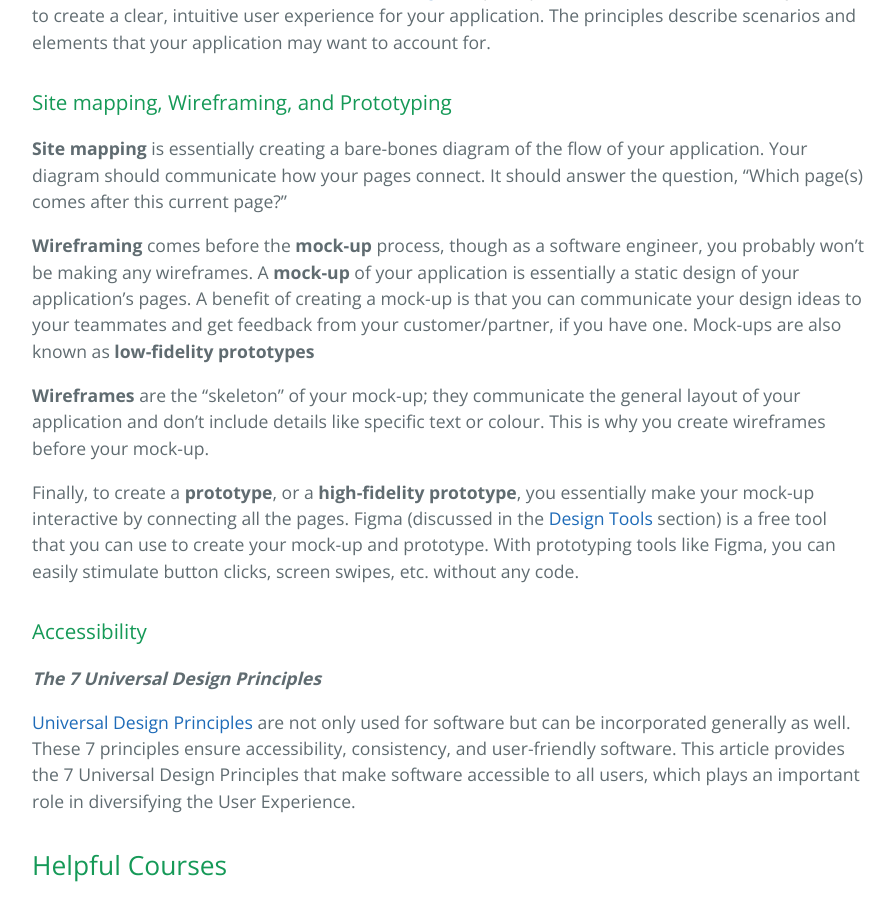
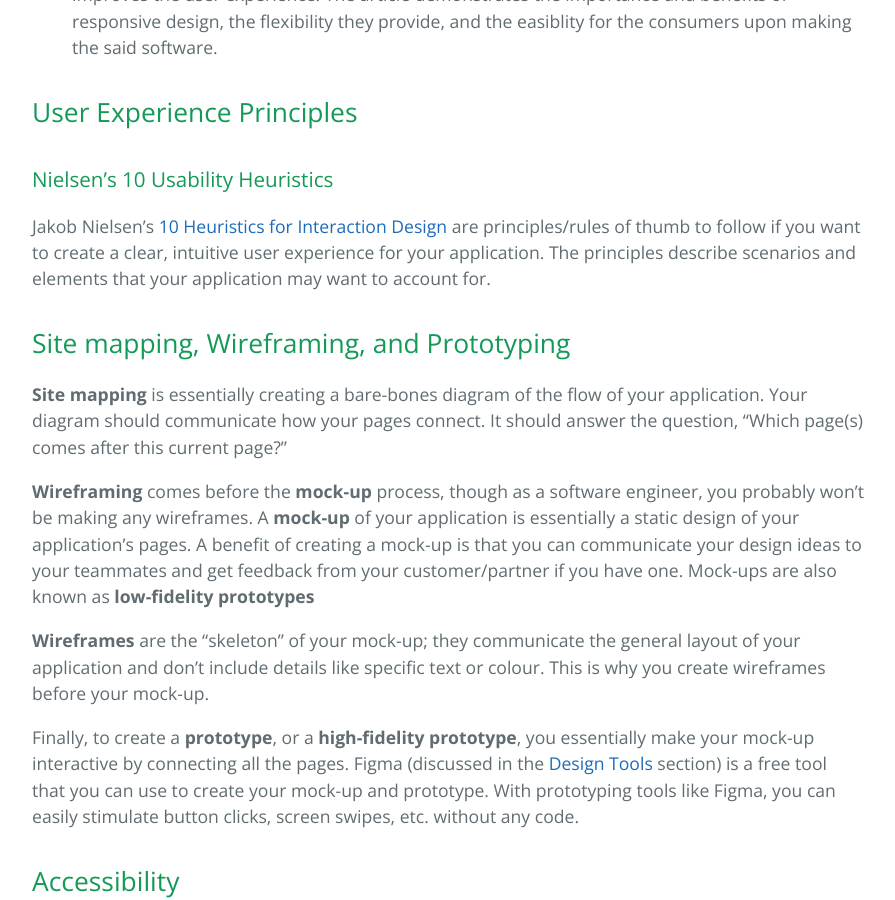
Before and after one commit to learning-software-engineering/learning-software-engineering.github.io, a Jekyll site: the page built from Topics/User_Experience.md, in a window 1280 px wide and 900 px high, scrolled down 6129 px. Shown: the whole window, without its empty margins (192-1087 px from the left). Built offline with Jekyll 4.4.1, drawn with Linux system fonts in a browser that asks for light colours; our own code applies the rules of GitHub Pages for plain Markdown files.

Commit message:
Update User_Experience.md
format update

````diff
--- a/Topics/User_Experience.md
+++ b/Topics/User_Experience.md
@@ -16,7 +16,7 @@
 5. [User Experience-Oriented Games](https://learning-software-engineering.github.io/Topics/User_Experience.html#user-experience-oriented-games)
 
 
-## Overview
+# Overview
 User experience (UX) is a large and broad topic. It covers the overall experience of the user and how they interact with software systems and applications. The main focus of User Experience is to make a piece of software accessible, easy to follow (i.e., user-friendly) and adaptable to the user's needs. There is no set of standard rules that make up a "great" user experience, as it often depends on the product and the consumers who are using the products.
 
 User experience is not to be confused with UI (User Interface) and UX _design_. While these topics have similarities with user experience, they are also different in their own ways:
@@ -29,13 +29,13 @@ There are many resources that differentiate between user experience, UI design,
 - [Differences Between UX and UI Design](https://bootcamp.cvn.columbia.edu/blog/what-is-ux-design/#:~:text=User%20experience%20(UX)%20refers%20to,usability%2C%20function%2C%20and%20design.)
 
 
-## Fundamentals of User Experience
+# Fundamentals of User Experience
 As mentioned earlier, user experience is not easy to define as it is a large and broad topic. Here are a _few_ areas of UX that software engineers should pay attention to:
 
-### User Research
+## User Research
 When it comes to user experience, conducting user research is very important as it lets us discover new problems and address deeper issues. As a software engineer, it may be extensive for you to conduct user research, but there are tools that you can use to understand your users better, such as the following:
 
-___Point-of-View Statements___
+### Point-of-View Statements
 
 POV statements let you describe your user and their needs, and they can help you discover new problems/questions that you need to solve before creating your application.
 
@@ -47,7 +47,7 @@ The structure of a POV statement is:
 
 Now that we've realized a possible pain point for a senior citizen, we can look into implementing our grocery shopping app such that it's accessible to this target audience.
 
-___User Personas___
+### User Personas
 
 User personas should be built from user research data, not stereotypes. In CSC301, your partner may guide you in creating personas, but in the worst case, you'll find yourself creating personas from no data since you don't have time to conduct research. Nonetheless, there are many benefits to creating personas, including, but not limited to:
 - Provides you with a better understanding of your target user groups
@@ -66,18 +66,18 @@ If you use a template, it'll prompt you to fill in specific information about yo
 
 A quick Google image search for "User Persona" will help tie all this information together.
 
-### Visual Elements of User Interface Design
-___Design Principles___
+## Visual Elements of User Interface Design
+### Design Principles
 
 UI designers achieve a visual hierarchy (i.e., the order a user processes the application's information) in their interfaces by using contrast. To create contrast, consider playing around with the following elements:
 
-_Scale_
+**_Scale_**
 > <h1>Larger text attracts the eye,</h1> <h6>whereas smaller text is easier to ignore.</h6>
 
-_Weight_
+**_Weight_**
 > **Bold text attracts the eye** much more than regular text.
 
-_Direction_
+**_Direction_**
 
 You want to direct your users to a call to action. For example:
 > <h1>Welcome!</h1>
@@ -89,33 +89,33 @@ Your eyes easily flow from the title to the smaller message. Then, you're inclin
 > Please click the button.
 At first, you feel confused as to why there's a button at the top. Then you read the message, and now your eyes have to flick back to the top to find the button. It's a minor detail, but it still negatively affects the flow of the application.
 
-_Form/shape_
+**_Form/shape_**
 
 You can combine shapes with lines to make elements like buttons.
 
-_Texture_
+**_Texture_**
 
 You can use texture to draw a user's eye to elements like titles, icons, and buttons. Keep in mind that texture and patterns are different -- patterns are small repetitive elements (like polka dots, while texture is not necessarily repetitive. Read more about texture [here](https://uxdesign.cc/web-design-theory-texture-1e07c29b10e5), and see examples of websites that use texture [here](https://www.webfx.com/blog/web-design/textured-website-designs-inspiration/).
 
-_Space_
+**_Space_**
 
 Make use of whitespace so users have an easier time reading your application's text.
 
-_Value/shade_
+**_Value/shade_**
 
 Value can attract the eye. For example, you can use shading to create button shadows.
 
-_Colour_
+**_Colour_**
 ```diff
 - Red text seems urgent,
 + whereas green usually indicates success.
 ! Orange feels like a warning of some sort.
 ```
 
-___Color Theory___
+### Color Theory
 - [Colors Influence Choice](https://usabilitygeek.com/colour-user-experience-psychology/#:~:text=Colour%20plays%20a%20crucial%20role,and%20identified%20with%20your%20industry.): Users are shown certain colours to enforce actions. For example, red is commonly linked to aggressive or bad emotions and as such can be used as a cancel to dissuade people from refunding items.
 
-___Button Design___
+### Button Design
 
 Your buttons need to look clickable. Otherwise, your user may not understand that your button is interactive. Your buttons can have certain states:
 - Normal: communicates that the button is interactive
@@ -128,7 +128,7 @@ Learn more about button design [here](https://uxdesign.cc/button-design-user-int
 
 You may find this article on [Amazon's One-Click Button](https://medium.com/@cccalibour/how-ux-design-makes-a-difference-amazons-continue-button-901618a8b00e) interesting. It discusses how the design of buttons can drastically improve user experience... and increase your revenue! :)
 
-___Navigation Systems___
+### Navigation Systems
 
 Your users should feel comfortable with navigating through your application. Here are some elements to consider...
 - Wayfinding: this includes breadcrumbs, convenient links to take you back to the home page, and "you are here" indicators.
@@ -140,46 +140,46 @@ Your users should feel comfortable with navigating through your application. Her
 - Search bars
 - Shortcuts to related content
 
-___Typography___
+### Typography
 
 Make sure the text on your application is **legible**! Body text should be at least 16px; on bigger screens, body text should be at least 20-24px. Your line height should also be around 1.5 times the font size for an easier reading experience. You may also want to consider using 40-70 characters per line so that your user's eyes aren't flicking back and forth all the time.
 
 Make sure to use a universal, legible font style, and don't use extremely contrasting colours. For example, pure black text against a pure white background is too stark for the eyes and will eventually cause eye strain. Consider dimming it down.
 
-___Established Norms___
+### Established Norms
 - [Scrolls On Socials](https://forgeandsmith.com/blog/scrolling-vs-clicking-whats-the-preferred-user-experience/): Users are conditioned for scrolling, and now every new social media app conforms to scrolling.
 
-___Responsive Design___
+### Responsive Design
 - [Responsive Design](https://devrix.com/tutorial/important-responsive-design/): Responsive Design generally refers to a design where the software is adaptable to the consumer's device. The responsive design can be many things including screen sizes, collapsing of navbars, adjusting texts based on the screens, scrolling effects and more. The benefits of a responsive design make your software accessible across varying devices and overall improves the user experience. The article demonstrates the importance and benefits of responsive design, the flexibility they provide, and the easiblity for the consumers upon making the said software.
 
-### User Experience Principles
-___Nielsen's 10 Usability Heuristics___
+## User Experience Principles
+### Nielsen's 10 Usability Heuristics
 
 Jakob Nielsen's [10 Heuristics for Interaction Design](./User_Experience/Usability_Heuristics.md) are principles/rules of thumb to follow if you want to create a clear, intuitive user experience for your application. The principles describe scenarios and elements that your application may want to account for.
 
-### Site mapping, Wireframing, and Prototyping
+## Site mapping, Wireframing, and Prototyping
 **Site mapping** is essentially creating a bare-bones diagram of the flow of your application. Your diagram should communicate how your pages connect. It should answer the question, "Which page(s) comes after this current page?"
 
-**Wireframing** comes before the **mock-up** process, though as a software engineer, you probably won't be making any wireframes. A **mock-up** of your application is essentially a static design of your application's pages. A benefit of creating a mock-up is that you can communicate your design ideas to your teammates and get feedback from your customer/partner, if you have one. Mock-ups are also known as **low-fidelity prototypes**
+**Wireframing** comes before the **mock-up** process, though as a software engineer, you probably won't be making any wireframes. A **mock-up** of your application is essentially a static design of your application's pages. A benefit of creating a mock-up is that you can communicate your design ideas to your teammates and get feedback from your customer/partner if you have one. Mock-ups are also known as **low-fidelity prototypes**
 
 **Wireframes** are the "skeleton" of your mock-up; they communicate the general layout of your application and don't include details like specific text or colour. This is why you create wireframes before your mock-up.
 
-Finally, to create a **prototype**, or a **high-fidelity prototype**, you essentially make your mock-up interactive by connecting all the pages. Figma (discussed in the [Design Tools](https://learning-software-engineering.github.io/Topics/User_Experience.html#design-tools) section) is a free tool that you can use to create your mock-up and prototype. With prototyping tools like Figma, you can easily stimulate button clicks, screen swipes, etc. without any code.
+Finally, to create a **prototype**, or a **high-fidelity prototype**, you essentially make your mock-up interactive by connecting all the pages. Figma (discussed in the [Design Tools](https://learning-software-engineering.github.io/Topics/User_Experience.html#figma) section) is a free tool that you can use to create your mock-up and prototype. With prototyping tools like Figma, you can easily stimulate button clicks, screen swipes, etc. without any code.
 
-### Accessibility
-___The 7 Universal Design Principles___
+## Accessibility
+### The 7 Universal Design Principles
 
 [Universal Design Principles](https://www.buffalo.edu/access/help-and-support/topic3/universaldesignprinciples.html) are not only used for software but can be incorporated generally as well. These 7 principles ensure accessibility, consistency, and user-friendly software.
 This article provides the 7 Universal Design Principles that make software accessible to all users, which plays an important role in diversifying the User Experience.
 
 
-## Helpful Courses
+# Helpful Courses
 - [The Design of Interactive Computational Media (CSC318) offered by U of T](https://artsci.calendar.utoronto.ca/course/csc318h1). CSC318 expands on the work done before coding projects. For example, the course will have you test how users would interact with your prototype of a UI and then modify it so that the UX is better for the user.
 - [CalArt's UI/UX Design Specialization on Coursera](https://www.coursera.org/specializations/ui-ux-design). This is a package of 4 courses that teaches beginners the elements of UI design, fundamentals of UX design, and web design. This specialization will help you gain experience in wireframing, prototyping, and _designing_ (not coding) your own website/app. Plus, as a U of T student, you can get this specialization certificate for free once you finish the 4 courses!
 
-## Tools Used in User Experience Design
-### Design Tools
-___Figma___
+# Tools Used in User Experience Design
+## Design Tools
+### Figma
 
 Figma is a free (for the most part) collaborative tool that lets you design and build mock-ups and prototypes of your software/applications. You may not need to build prototypes as a software developer/engineer, but you'll probably find yourself viewing Figma design files to build your frontend. So, now's a great time to start learning how to use [Figma](https://www,figma.com)!
 
@@ -187,18 +187,18 @@ Figma is a free (for the most part) collaborative tool that lets you design and
 
 **Figma, MUI, and React:** See the [UI Component Libraries](https://learning-software-engineering.github.io/Topics/User_Experience.html#ui-component-libraries) section for details on MUI. Note that MUI is a component library for React _only_. You can download the** MUI extension on Figma** and immediately use MUI components in your Figma design. Then, when you're ready to code, you can install MUI in your React project and easily create your frontend by entering "developer mode" on your Figma design and copying the code that Figma generated for you.
 
-___Adobe XD___
+### Adobe XD
 
 [Adobe XD](https://www.adobe.com/products/xd/learn/get-started/what-is-adobe-xd-used-for.html) is another popular prototyping tool. Unfortunately, the current author of this wiki doesn't know much about it, other than it requires a monthly subscription :(.
 
-### UI Component Libraries
+## UI Component Libraries
 When building an application with a frontend framework (e.g., React, Vue, Angular, etc.), developers can import an UI design component library/libraries to help them easily build aesthetic, user-friendly interfaces.
 
-___Material UI (MUI)___
+### Material UI (MUI)
 
 [MUI](https://mui.com/) is a popular library of UI design components made for React. These components are essentially pre-made "features" that you can immediately use, such as buttons, navbars, pop-ups, etc.
 
-___Ant Design___
+### Ant Design
 
 Ant Design is another popular UI library and design system. It is specifically designed for React applications and other frontend frameworks like Vue, Angular and etc, providing a complete set of high-quality React components that make user interface development simpler, more consistent, and modular. Ant Design is ideal for building enterprise-level applications and dashboards with a focus on high performance, usability, and aesthetics.
 
@@ -237,7 +237,7 @@ If you want to learn more about Ant Design. There are some useful documents or t
 By following these tutorials, I hope you can gain a solid understanding of how to use Ant Design in your React projects and create attractive, user-friendly interfaces.
 
 
-## User Experience-Orientated Games
+# User Experience-Orientated Games
 User experience is unique, as practicing user experience design can be challenging. Since user experience has to do a lot with visuals, you can learn user design by playing games. User experience orientated games can be an engaging and fun way to get familiar with common UX practices. Here are unique games that can help develop better UX design skills.
 
 - [Can't Unsee](https://cantunsee.space/): The game of choice! Can't Unsee is a game that presents the user with two designs and challenges the user to pick the most correct user experience design. Feedback on each selection allows the user to learn from their mistakes. Sharpen your knowledge of common user experience design practices while testing your attention to detail.
````
